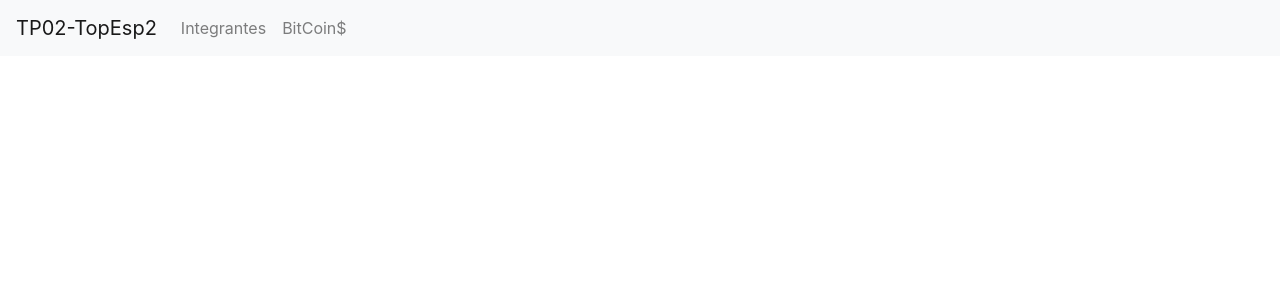
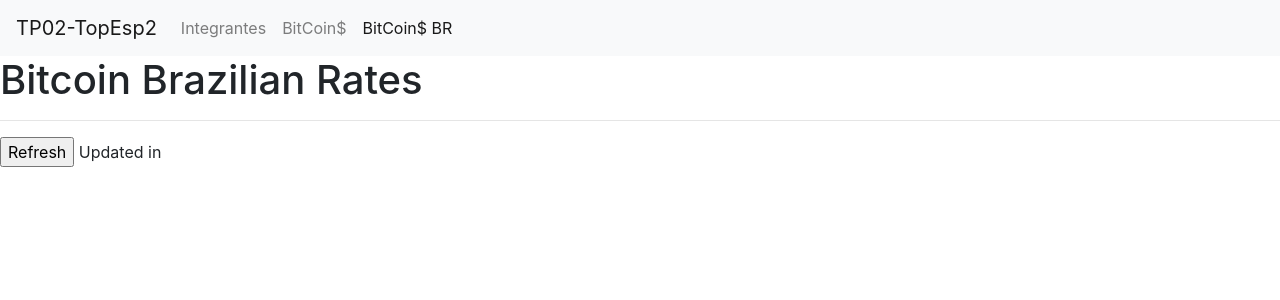
Before and after one commit to biancad2/tp02-TopEsp2, an Angular app: page /bitcoinbr in a window 1280 px wide. Before the commit this address led to /. Shown: the top 300 px of the page. Built offline with nearby package versions, Linux system fonts and the light colour scheme; no server answers.

Commit message:
[*GABRIELLI* componente bitcoin BR]

```diff
--- a/src/app/app-routing.module.ts
+++ b/src/app/app-routing.module.ts
@@ -2,10 +2,13 @@ import { NgModule } from '@angular/core';
 import { Routes, RouterModule } from '@angular/router';
 import { IndexComponent } from './index/index.component';
 import { BitcoinComponent } from './bitcoin/bitcoin.component';
+import { BitcoinBrComponent } from './bitcoinbr/bitcoinbr.component';
 
 const routes: Routes = [
   { path: '', component: IndexComponent },
   { path: 'bitcoin', component: BitcoinComponent },
+  { path: 'bitcoinbr', component: BitcoinBrComponent },
+
 ];
 
 @NgModule({
--- a/src/app/app.module.ts
+++ b/src/app/app.module.ts
@@ -8,6 +8,7 @@ import { NavBarComponent } from './nav-bar/nav-bar.component';
 import { IndexComponent } from './index/index.component';
 import { BitcoinComponent } from './bitcoin/bitcoin.component';
 import { StoreComponent } from './store/store.component';
+import { BitcoinBrComponent } from './bitcoinbr/bitcoinbr.component';
 
 
 
@@ -17,7 +18,8 @@ import { StoreComponent } from './store/store.component';
     NavBarComponent,
     IndexComponent,
     BitcoinComponent,
-    StoreComponent
+    StoreComponent,
+    BitcoinBrComponent
   ],
   imports: [
     BrowserModule,
--- /dev/null
+++ b/src/app/bitcoinbr/bitcoinbr.component.html
@@ -0,0 +1,17 @@
+<h1>Bitcoin Brazilian Rates</h1>
+<div *ngIf="currentPrice">
+    <h2>Time</h2>
+    <div>{{this.currentPrice.time.updated}}</div>
+    <h2>Disclaimer</h2>
+    <div>{{this.currentPrice.disclaimer}}</div>
+    <h2>Rates</h2>
+    <h3>{{this.currentPrice.bpi.USD.description}}</h3>
+    <h4>US$&nbsp;{{this.currentPrice.bpi.USD.rate}}</h4>
+    <h3>{{this.currentPrice.bpi.BRL.description}}</h3>
+    <h4>R$&nbsp;{{this.currentPrice.bpi.BRL.rate}}</h4>
+</div>
+<hr />
+<div>
+    <input type="button" value="Refresh" (click)="update()" />
+    <span>&nbsp;Updated in {{this.lastUpdate | date:"full"}}</span>
+</div>
--- /dev/null
+++ b/src/app/bitcoinbr/bitcoinbr.component.ts
@@ -0,0 +1,47 @@
+import { Component, OnInit } from '@angular/core';
+import { HttpClient } from '@angular/common/http';
+
+interface Response {
+  time: {
+    updated: string;
+  };
+  disclaimer: string;
+  bpi: {
+    USD: {
+      symbol: string;
+      description; string;
+      rate_float: number;
+      rate: string;
+    };
+    BRL: {
+      symbol: string;
+      description: string;
+      rate_float: number;
+      rate: string;
+    };
+  };
+}
+
+@Component({
+  selector: 'app-bitcoinbr',
+  templateUrl: './bitcoinbr.component.html',
+  styleUrls: ['./bitcoinbr.component.css']
+})
+export class BitcoinBrComponent implements OnInit {
+  currentPrice: Response;
+  lastUpdate: Date;
+
+  constructor(private http: HttpClient) { }
+
+  ngOnInit() {
+    this.update();
+  }
+
+  update() {
+    this.http.get<Response>('https://api.coindesk.com/v1/bpi/currentprice/BRL.json')
+      .subscribe(data => {
+        this.lastUpdate = new Date();
+        this.currentPrice = data;
+      });
+  }
+}
--- a/src/app/nav-bar/nav-bar.component.html
+++ b/src/app/nav-bar/nav-bar.component.html
@@ -14,6 +14,10 @@
                 <a class="nav-link" [routerLink]="['/bitcoin']" [routerLinkActive]="['active']">BitCoin$<span
                         class="badge notif-off"></span></a>
             </li>
+            <li class="nav-item">
+                <a class="nav-link" [routerLink]="['/bitcoinbr']" [routerLinkActive]="['active']">BitCoin$ BR<span
+                        class="badge notif-off"></span></a>
+            </li>
         </ul>
     </div>
 </nav>
```
Also changed, not shown: src/app/bitcoinbr/bitcoinbr.component.css (added), 1 other file (tests, documents, lock files or other folders).
